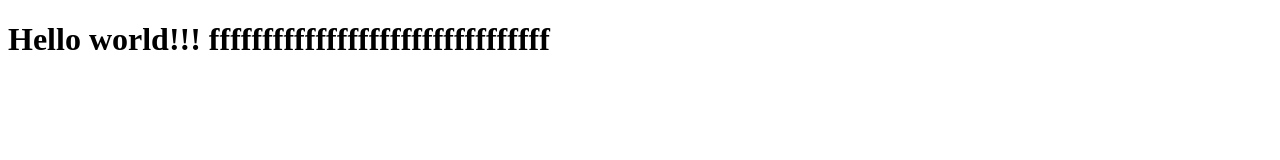
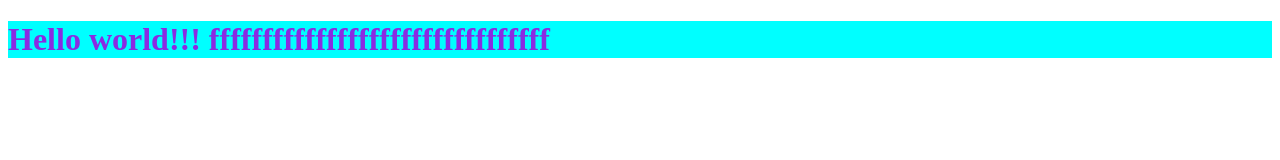
Before and after one commit to tharitsaengsuwan/gitMoo, a plain HTML site: page index.html in a window 1280 px wide. Drawn offline with Linux system fonts and the light colour scheme.

Commit message:
finish UI!!!!

```diff
--- a/index.html
+++ b/index.html
@@ -6,6 +6,7 @@
     <meta http-equiv="X-UA-Compatible" content="IE=edge">
     <meta name="viewport" content="width=device-width, initial-scale=1.0">
     <title>Document</title>
+    <link rel="stylesheet" href="style.css">
 </head>
 
 <body>
--- a/style.css
+++ b/style.css
@@ -0,0 +1,4 @@
+h1 {
+    color: blueviolet;
+    background-color: aqua;
+}
```
